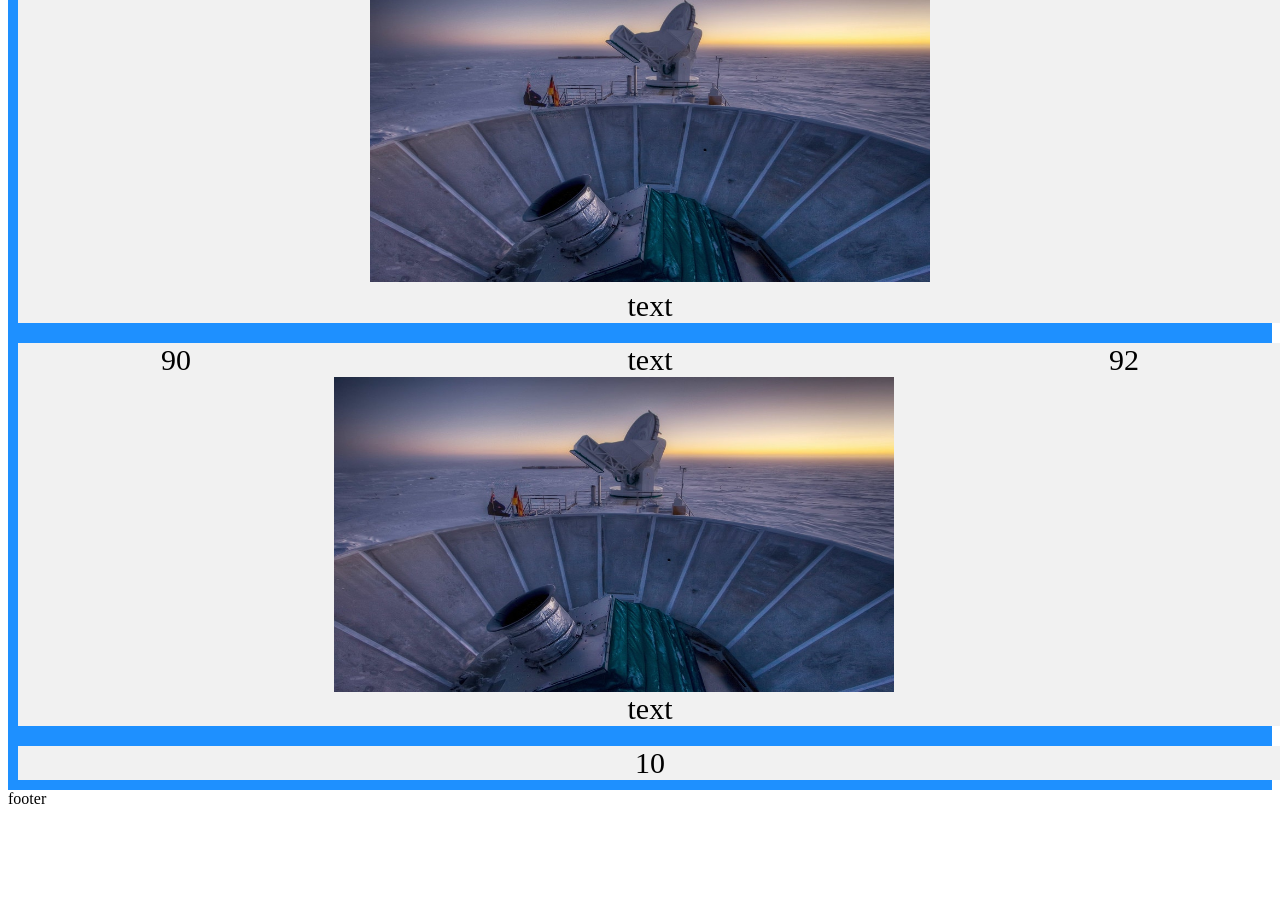
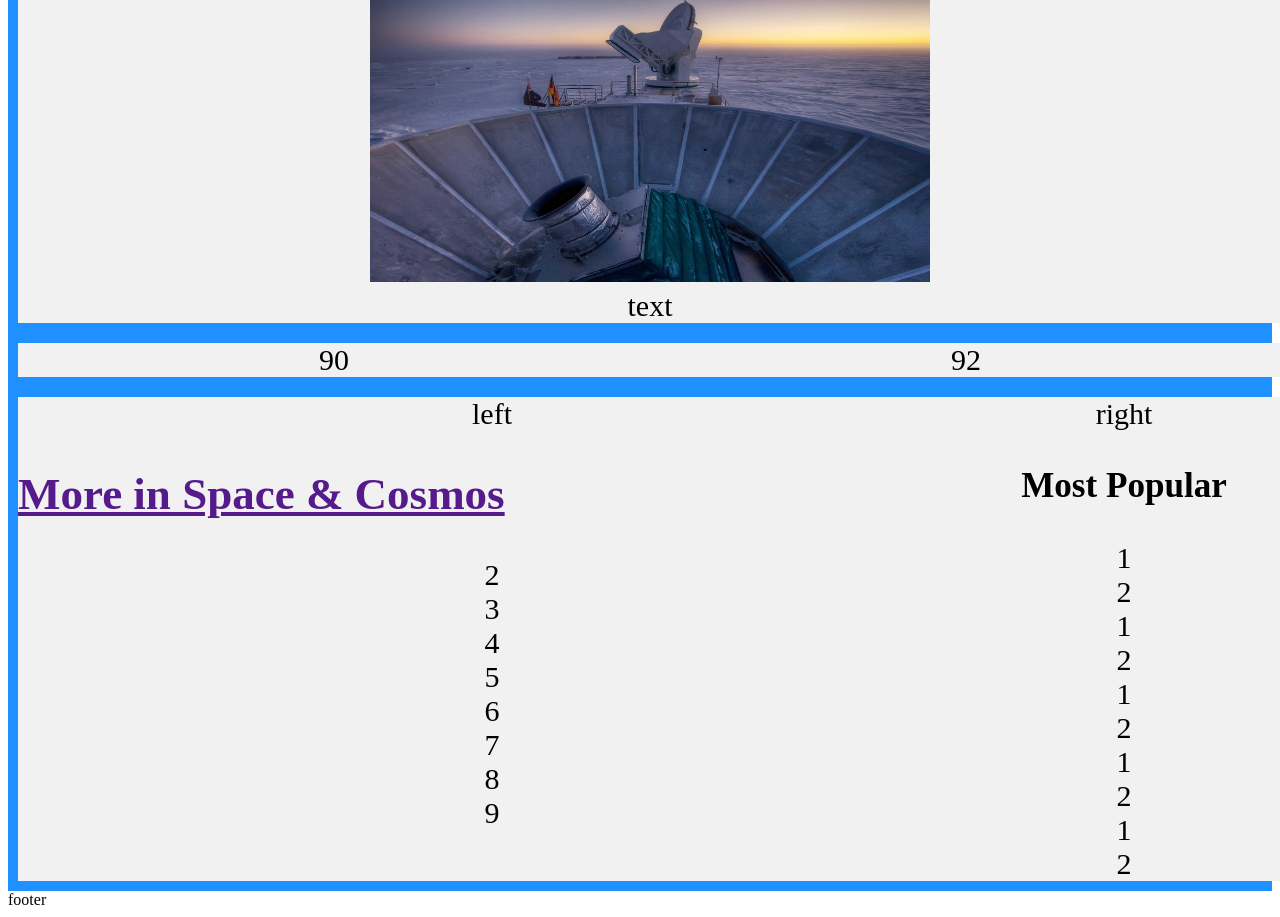
Before and after one commit to Laguna1/Markup-NYT, a plain HTML site: page index.html in a window 1280 px wide. Shown: the part 3057-3974 px from the top of the page. Before the commit the page ends 3873 px from the top, so only its background shows below. Drawn offline with Linux system fonts and the light colour scheme.

Commit message:
changed class ninth

```diff
--- a/index.html
+++ b/index.html
@@ -161,16 +161,40 @@
             <div class="eighth-2">82</div>
         </div>
         <div class="ninth">
-            <div class="ninth-0">90</div>
-                <div class="ninth-1">
-                    <div>text</div>
-                    <img src="img/18cosmos-2-jumbo (1).jpg" alt="" class="sec-img">
-                    <div>text</div>
+            <div class="ninth-0">90
             </div>
             <div class="ninth-2">92</div>
 
         </div>
-            <div>10</div>
+        <div class="tenth">
+            <div class="left-side-down">left
+                <a href="">
+                    <h2>More in Space & Cosmos</h2>
+                </a>
+
+            <div class="small-video">2</div>
+            <div class="small-video">3</div>
+            <div class="small-video">4</div>
+            <div class="small-video">5</div>
+            <div class="small-video">6</div>
+            <div class="small-video">7</div>
+            <div class="small-video">8</div>
+            <div class="small-video">9</div>
+        </div>
+        <div class="right-side-down">right
+            <h3>Most Popular</h3>
+            <div class="popular-news">1</div>
+            <div class="popular-news">2</div>
+            <div class="popular-news">1</div>
+            <div class="popular-news">2</div>
+            <div class="popular-news">1</div>
+            <div class="popular-news">2</div>
+            <div class="popular-news">1</div>
+            <div class="popular-news">2</div>
+            <div class="popular-news">1</div>
+            <div class="popular-news">2</div>
+        </div>
+    </div>
 
     </div>
     <footer>
--- a/style.css
+++ b/style.css
@@ -255,3 +255,14 @@ iframe {
     display: flex;
     flex-direction: column;
 }
+.tenth {
+    display: flex;
+}
+.left-side-down {
+    flex:3;
+    order:1;
+}
+.right-side-down {
+    flex:1;
+    order:2;
+}
```
Lines whose indentation alone changed are shown as unchanged.
